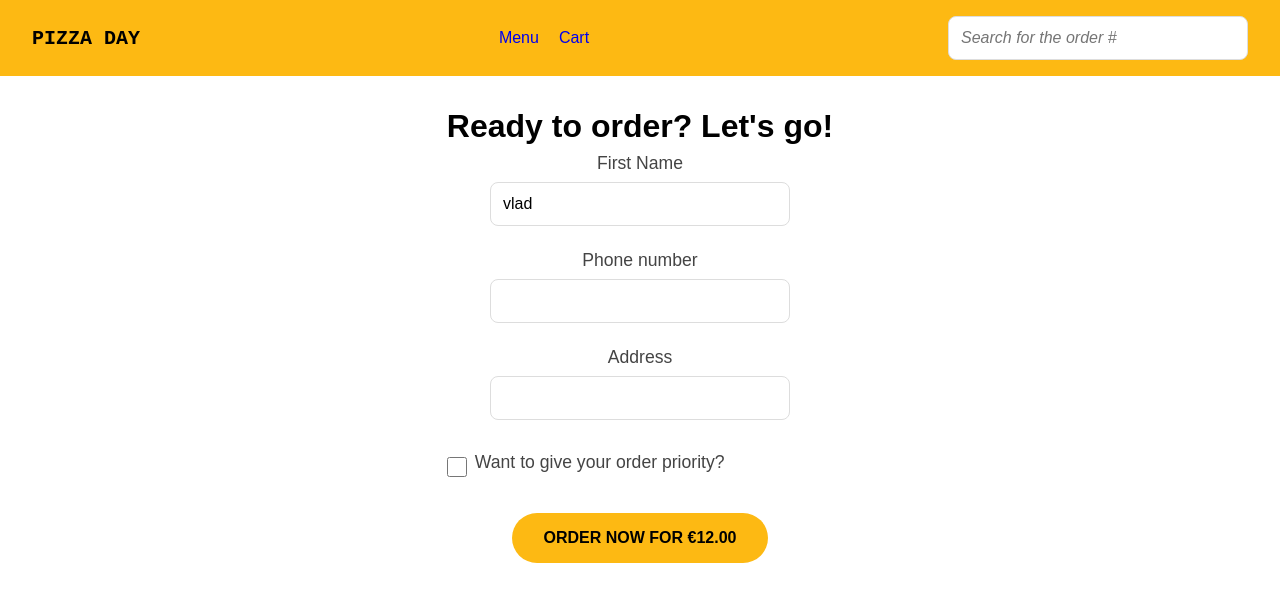
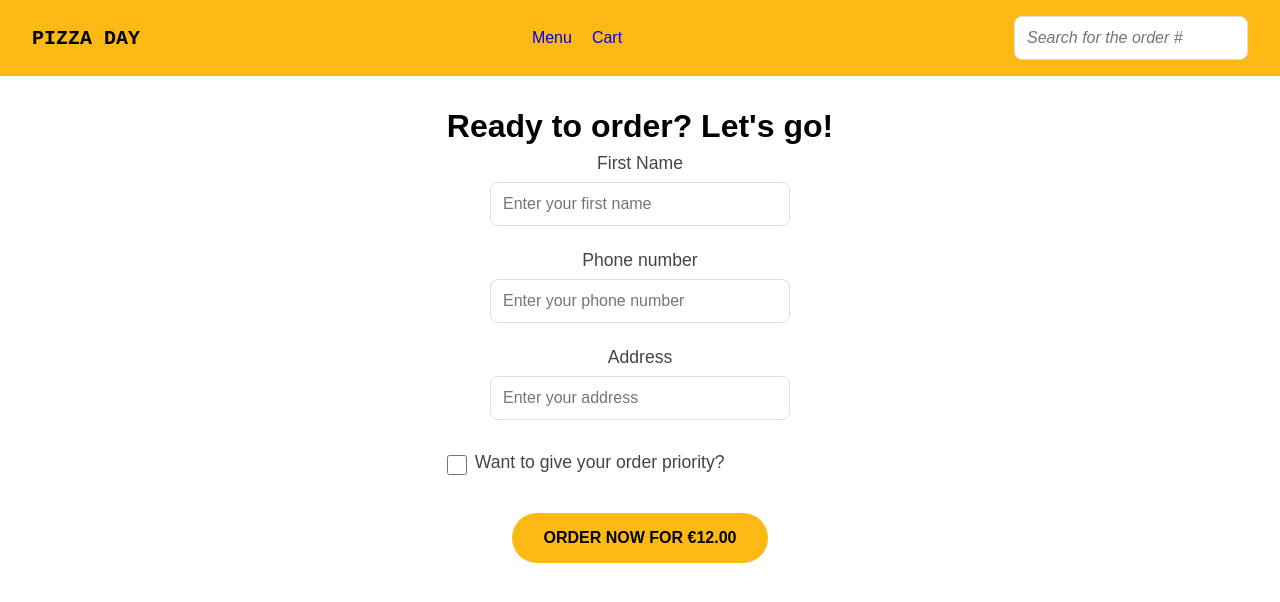
Before and after one commit to Lazoriv/homework, a React (Vite) app: page /order in a window 1280 px wide. Shown: the top 602 px of the page. Built offline with nearby package versions, Linux system fonts and the light colour scheme.

Commit message:
Фіксація змін із врахуванням перенесення папок і зміни регістру

```diff
--- a/package.json
+++ b/package.json
@@ -10,10 +10,13 @@
     "preview": "vite preview"
   },
   "dependencies": {
+    "@hookform/resolvers": "^3.9.1",
     "react": "^18.3.1",
     "react-dom": "^18.3.1",
+    "react-hook-form": "^7.54.2",
     "react-router": "^7.0.2",
-    "react-router-dom": "^7.0.2"
+    "react-router-dom": "^7.0.2",
+    "zod": "^3.24.1"
   },
   "devDependencies": {
     "@eslint/js": "^9.13.0",
--- a/src/components/Input/Input.jsx
+++ b/src/components/Input/Input.jsx
@@ -1,18 +1,31 @@
+import { useController } from 'react-hook-form';
 import './Input.css';
 
 const Input = (props) => {
-    const { placeholder, type, 'aria-label': ariaLabel, className, value, onChange, id, readOnly, required } = props;
-    return <input
-        type={type}
-        id={id}
-        placeholder={placeholder}
-        value={value}
-        onChange={onChange}
-        aria-label={ariaLabel}
-        className={className}
-        readOnly={readOnly}
-        required={required}
-    />;
+    const {
+        //control,
+        name,
+        placeholder,
+        type,
+        'aria-label': ariaLabel,
+        className,
+        id
+    } = props;
+
+    // const { field } = useController({ name, control });
+
+    return (
+        <div>
+            <input
+                type={type}
+                id={id}
+                placeholder={placeholder}
+                aria-label={ariaLabel}
+                className={className}
+            // {...field}
+            />
+        </div>
+    );
 };
 
 export default Input;
--- a/src/pages/Order/Order.css
+++ b/src/pages/Order/Order.css
@@ -11,6 +11,10 @@
 
 .input-wrapper {
     position: relative;
+    display: flex;
+    flex-direction: column;
+    align-items: center;
+    gap: 20px;
 }
 
 input[type="text"],
--- a/src/pages/Order/Order.jsx
+++ b/src/pages/Order/Order.jsx
@@ -1,43 +1,50 @@
 import './Order.css';
-import { useState } from 'react';
 import Input from '../../components/Input/Input';
 import Button from '../../components/Button/Button';
 import Title from '../../components/Title';
+import { FormProvider, useForm } from 'react-hook-form';
+import { zodResolver } from '@hookform/resolvers/zod';
+import { z } from "zod";
+
+const schema = z.object({
+    firstName: z.string().min(1, { message: "Ім'я є обов'язковим" }),
+    phone: z.string().min(10, { message: 'Номер телефону має бути щонайменше 10 символів' }),
+    address: z.string().min(1, { message: "Адреса поля є обов'язковим" }),
+    priority: z.boolean().optional(),
+});
 
 const Order = () => {
-    const [firstName, setFirstName] = useState('vlad');
-    const [phone, setPhone] = useState('');
-    const [address, setAddress] = useState('');
-    const [priority, setPriority] = useState(false);
+    const form = useForm({
+        mode: 'onBlur',
+        defaultValues: {
+            firstName: '',
+            phone: '',
+            address: '',
+            priority: false,
+        },
+        resolver: zodResolver(schema),
+    });
 
-    const handleFirstNameChange = (e) => {
-        setFirstName(e.target.value);
-    };
-
-    const handlePhoneChange = (e) => {
-        setPhone(e.target.value);
-    };
-
-    const handleAddressChange = (e) => {
-        setAddress(e.target.value);
-    };
-
-    const handlePriorityChange = () => {
-        setPriority(!priority);
+    const onSubmit = (data) => {
+        console.log("Submitted Data:", data);
+        form.reset();
     };
 
     return (
         <div>
             <Title text="Ready to order? Let's go!" />
-            <form>
+            <FormProvider {...form}>
+                <form onSubmit={form.handleSubmit(onSubmit)}>
                     <div className="form-group">
                         <label htmlFor="firstName">First Name</label>
                         <Input
                             id="firstName"
                             type="text"
-                        value={firstName}
-                        onChange={handleFirstNameChange}
+                            name="firstName"
+                            control={form.control}
+                            placeholder="Enter your first name"
                         />
+
                     </div>
 
                     <div className="form-group">
@@ -45,9 +52,10 @@
                         <Input
                             id="phone"
                             type="tel"
-                        value={phone}
-                        onChange={handlePhoneChange}
-                        required
+                            name="phone"
+                            control={form.control}
+                            placeholder="Enter your phone number"
+
                         />
                     </div>
 
@@ -56,9 +64,9 @@
                         <Input
                             id="address"
                             type="text"
-                        value={address}
-                        onChange={handleAddressChange}
-                        required
+                            name="address"
+                            control={form.control}
+                            placeholder="Enter your address"
                         />
                     </div>
 
@@ -67,8 +75,8 @@
                             <Input
                                 id="priority"
                                 type="checkbox"
-                            checked={priority}
-                            onChange={handlePriorityChange}
+                                name="priority"
+                                control={form.control}
                             />
                             <label htmlFor="priority">Want to give your order priority?</label>
                         </div>
@@ -76,6 +84,7 @@
 
                     <Button type="submit" className="order-btn" text="Order now for €12.00" />
                 </form>
+            </FormProvider>
         </div>
     );
 };
```
Also changed, not shown: 1 other file (tests, documents, lock files or other folders). Lines whose indentation alone changed are shown as unchanged.
